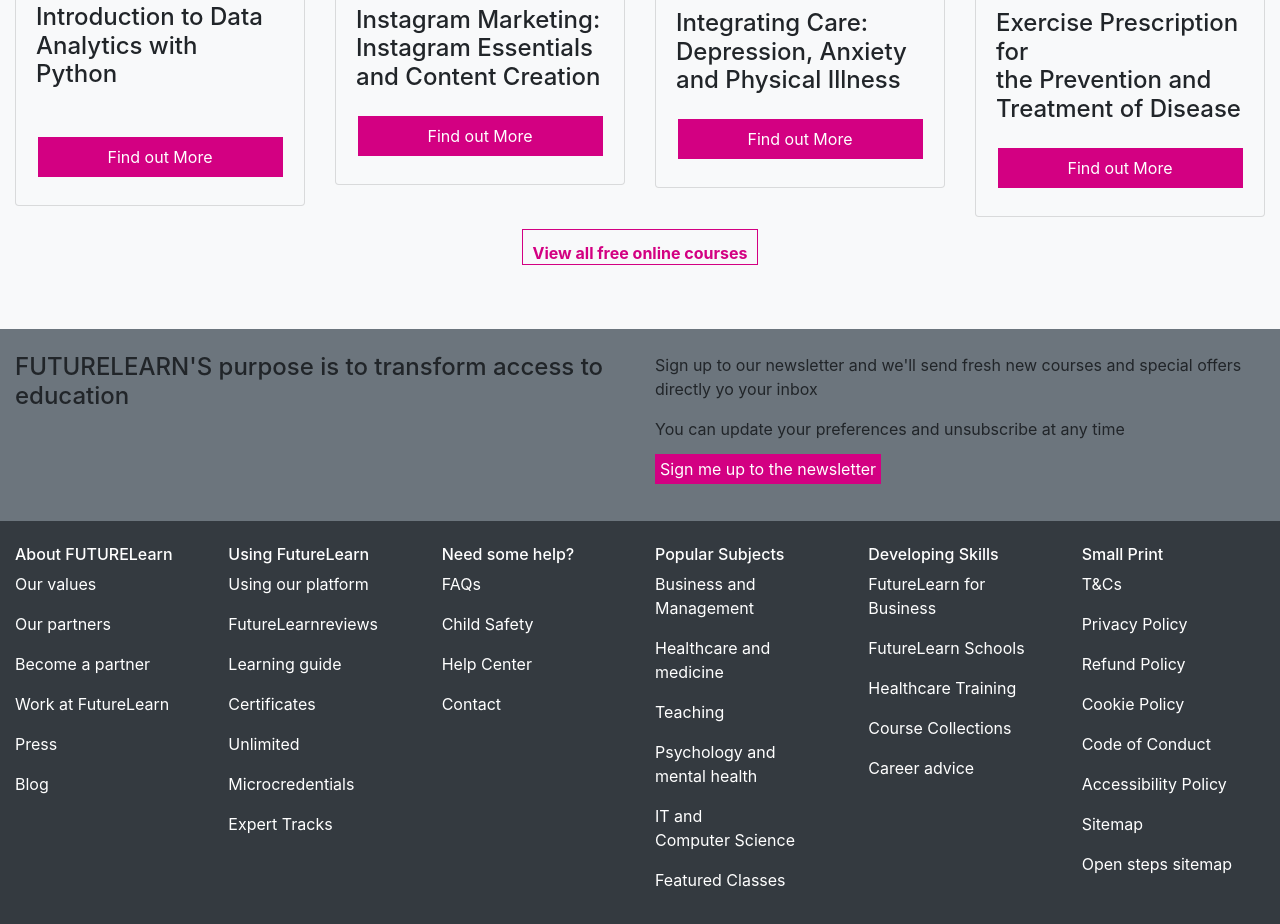
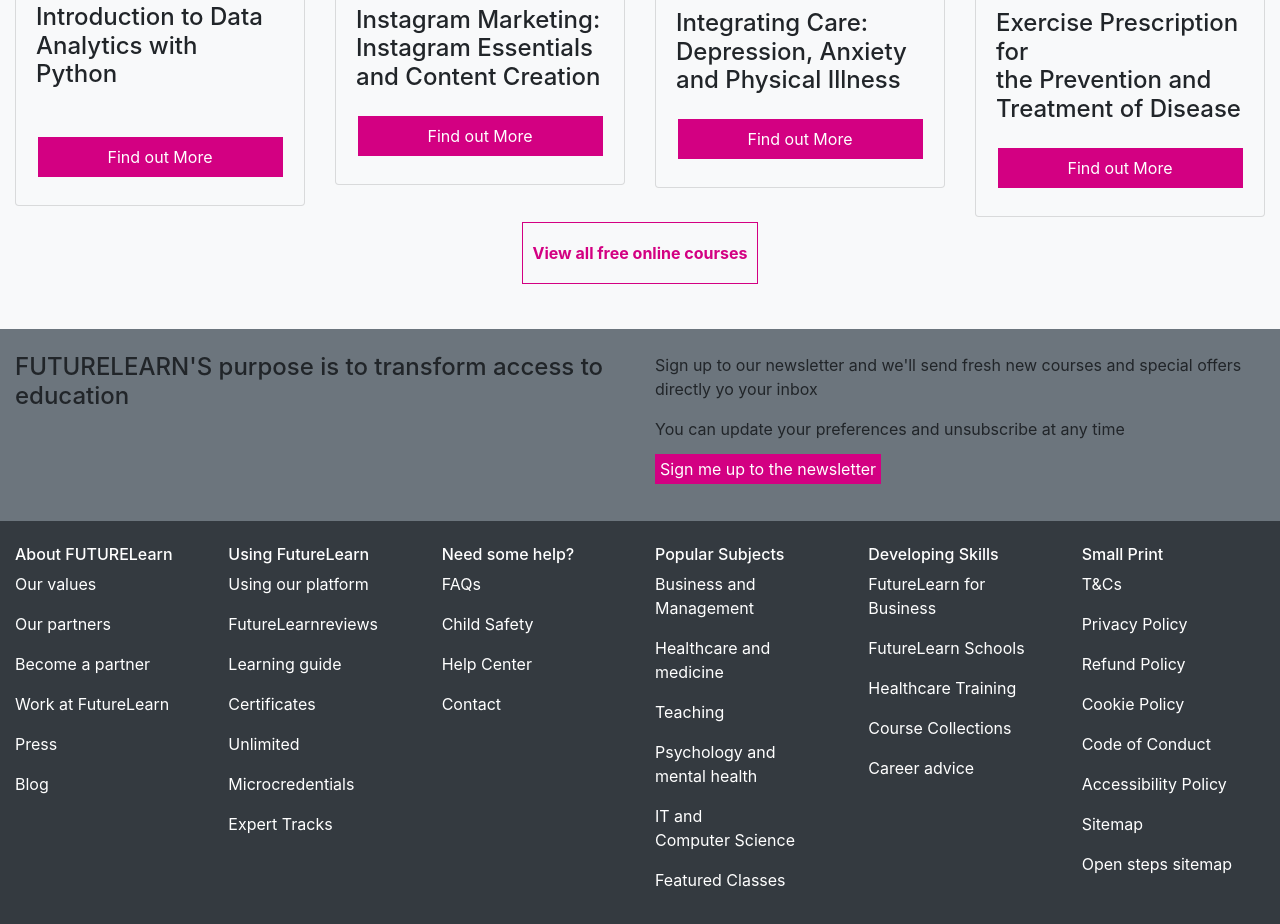
Before and after one commit to tj1styles/test, a plain HTML site: page index.html in a window 1280 px wide. Shown: the part 2172-3096 px from the top of the page. Drawn offline with Linux system fonts and the light colour scheme.

Commit message:
edited a button again

```diff
--- a/cloning website.css
+++ b/cloning website.css
@@ -129,9 +129,9 @@
 .seventeen{
     color: rgb(211, 0, 130);
     border:rgb(211, 0, 130) 1px solid ;
-    padding: 2px 10px;
-    padding-bottom: 1px;
-    padding-top: 13px;
+    padding: 15px 10px;
+    padding-bottom: 20px;
+    padding-top: 20px;
 }
 .seventeen:hover{
     border: blue 1px solid;
```
